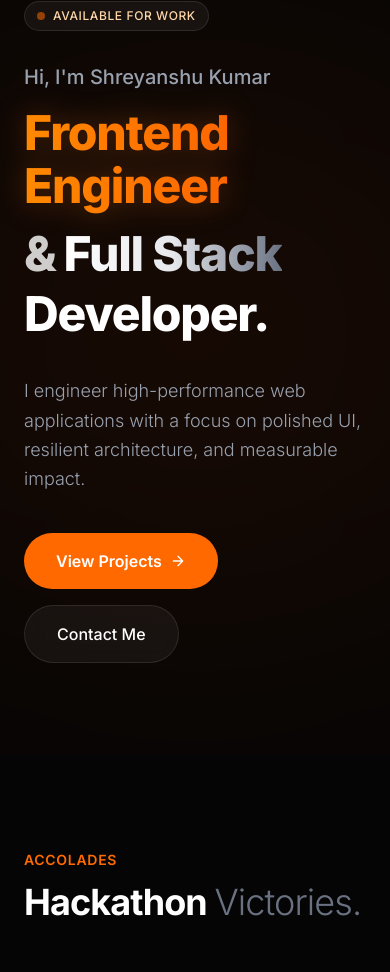
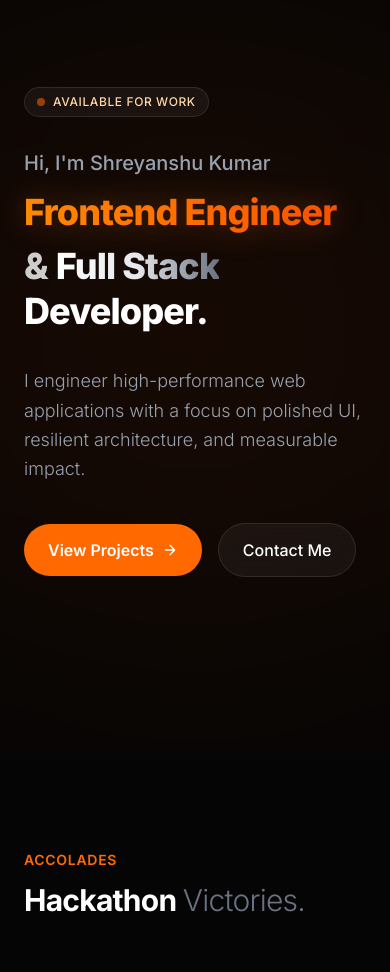
Before and after one commit to Shreyanshu-Gupta/Portfolio, a React (Vite) app: page / in a window 390 px wide. Shown: the part 90-1062 px from the top of the page. Built offline with nearby package versions, Linux system fonts and the light colour scheme.

Commit message:
fix the responsiveness for mobile view

```diff
--- a/src/App.jsx
+++ b/src/App.jsx
@@ -16,7 +16,7 @@ gsap.registerPlugin(ScrollTrigger);
 
 function App() {
   return (
-    <div className="bg-[#050505] min-h-screen font-sans text-gray-200">
+    <div className="bg-[#050505] min-h-screen font-sans text-gray-200 overflow-x-hidden w-full max-w-[100vw]">
       <Navbar />
       <LandingHero />
       <Achievements />
--- a/src/components/About.jsx
+++ b/src/components/About.jsx
@@ -16,7 +16,7 @@ export default function About() {
             </svg>
           </div>
 
-          <h2 className="text-3xl md:text-5xl font-bold text-white mb-8 tracking-tight leading-tight">
+          <h2 className="text-3xl sm:text-4xl md:text-5xl font-bold text-white mb-8 tracking-tight leading-tight">
             Builder mindset. <br className="hidden md:block"/>
             <span className="text-gray-500 font-normal">Problem-solving focus.</span>
           </h2>
--- a/src/components/Achievements.jsx
+++ b/src/components/Achievements.jsx
@@ -44,7 +44,7 @@ export default function Achievements() {
   };
 
   return (
-    <section id="achievements" className="py-24 relative bg-[#050505] z-10" ref={container}>
+    <section id="achievements" className="py-24 relative bg-[#050505] overflow-hidden z-10" ref={container}>
       <div className="max-w-7xl mx-auto px-6">
 
         <div className="mb-16 md:flex justify-between items-end">
@@ -61,7 +61,7 @@ export default function Achievements() {
               initial={{ opacity: 0, y: 10 }}
               whileInView={{ opacity: 1, y: 0 }}
               viewport={{ once: true, delay: 0.1 }}
-              className="text-4xl md:text-5xl font-bold text-white tracking-tight"
+              className="text-3xl sm:text-4xl md:text-5xl font-bold text-white tracking-tight"
             >
               Hackathon <span className="text-gray-500 font-light">Victories.</span>
             </motion.h3>
--- a/src/components/Education.jsx
+++ b/src/components/Education.jsx
@@ -9,13 +9,13 @@ export default function Education() {
       year: "2023 – 2027"
     },
     {
-      school: "UMS Durgasthan",
+      school: "Darshan Shah College, Katihar",
       degree: "Senior Secondary Education",
       score: "64.4%",
       year: "2022"
     },
     {
-      school: "UMS Durgasthan",
+      school: "UMS",
       degree: "Secondary Education",
       score: "84.4%",
       year: "2020"
@@ -38,7 +38,7 @@ export default function Education() {
             initial={{ opacity: 0, y: 10 }}
             whileInView={{ opacity: 1, y: 0 }}
             viewport={{ once: true, delay: 0.1 }}
-            className="text-4xl md:text-5xl font-bold text-white tracking-tight"
+            className="text-3xl sm:text-4xl md:text-5xl font-bold text-white tracking-tight"
           >
             Education <span className="text-gray-500 font-light">Journey.</span>
           </motion.h3>
--- a/src/components/Experience.jsx
+++ b/src/components/Experience.jsx
@@ -52,7 +52,7 @@ export default function Experience() {
             initial={{ opacity: 0, y: 10 }}
             whileInView={{ opacity: 1, y: 0 }}
             viewport={{ once: true, delay: 0.1 }}
-            className="text-4xl md:text-5xl font-bold text-white tracking-tight"
+            className="text-3xl sm:text-4xl md:text-5xl font-bold text-white tracking-tight"
           >
             Professional <span className="text-gray-500 font-light">Experience.</span>
           </motion.h3>
--- a/src/components/LandingHero.jsx
+++ b/src/components/LandingHero.jsx
@@ -80,7 +80,7 @@ export default function LandingHero() {
           <motion.h1
             initial="hidden"
             animate="visible"
-            className="text-5xl md:text-[4rem] lg:text-[4.5rem] font-extrabold tracking-tight leading-[1.1]"
+            className="text-4xl sm:text-5xl md:text-[4rem] lg:text-[4.5rem] font-extrabold tracking-tight leading-[1.1]"
           >
             <motion.div variants={fadeUp} custom={0} className="text-gray-400 font-medium text-xl md:text-2xl mb-4 tracking-normal">
               Hi, I'm Shreyanshu Kumar
@@ -115,14 +115,14 @@ export default function LandingHero() {
           >
             <a
               href="#projects"
-              className="group inline-flex items-center justify-center gap-2 px-8 py-4 rounded-full bg-orange-500 text-white font-semibold hover:bg-orange-400 hover:shadow-[0_0_20px_rgba(249,115,22,0.4)] hover:-translate-y-1 transition-all duration-300"
+              className="group inline-flex items-center justify-center gap-2 px-6 sm:px-8 py-3.5 sm:py-4 rounded-full bg-orange-500 text-white font-semibold hover:bg-orange-400 hover:shadow-[0_0_20px_rgba(249,115,22,0.4)] hover:-translate-y-1 transition-all duration-300"
             >
               View Projects
               <svg className="group-hover:translate-x-1 transition-transform" width="16" height="16" viewBox="0 0 24 24" fill="none" stroke="currentColor" strokeWidth="2" strokeLinecap="round" strokeLinejoin="round"><path d="M5 12h14M12 5l7 7-7 7"/></svg>
             </a>
             <a
               href="#contact"
-              className="inline-flex items-center justify-center px-8 py-4 rounded-full glass text-white font-medium hover:bg-orange-500/10 hover:border-orange-500/40 hover:-translate-y-1 transition-all duration-300"
+              className="inline-flex items-center justify-center px-6 sm:px-8 py-3.5 sm:py-4 rounded-full glass text-white font-medium hover:bg-orange-500/10 hover:border-orange-500/40 hover:-translate-y-1 transition-all duration-300"
             >
               Contact Me
             </a>
--- a/src/components/Projects.jsx
+++ b/src/components/Projects.jsx
@@ -23,7 +23,7 @@ export default function Projects() {
               initial={{ opacity: 0, y: 10 }}
               whileInView={{ opacity: 1, y: 0 }}
               viewport={{ once: true, delay: 0.1 }}
-              className="text-4xl md:text-5xl font-bold text-white tracking-tight"
+              className="text-3xl sm:text-4xl md:text-5xl font-bold text-white tracking-tight"
             >
               Projects that drive <span className="text-gray-500 font-light">impact.</span>
             </motion.h3>
@@ -89,7 +89,7 @@ export default function Projects() {
                   <div className="text-sm text-white font-medium">{project.impact}</div>
                 </div>
 
-                <div className="flex items-center gap-6">
+                <div className="flex flex-wrap items-center gap-4 sm:gap-6">
                   <a href={project.live} target="_blank" rel="noreferrer" className="inline-flex items-center gap-2 text-white font-medium group/link border-b border-orange-500/30 pb-0.5 hover:border-orange-500 hover:text-orange-400 transition-colors">
                     <span className="text-sm">Live Preview</span>
                     <svg className="w-4 h-4 transform group-hover/link:translate-x-1 transition-transform" fill="none" viewBox="0 0 24 24" stroke="currentColor">
--- a/src/components/Skills.jsx
+++ b/src/components/Skills.jsx
@@ -36,7 +36,7 @@ export default function Skills() {
             initial={{ opacity: 0, y: 10 }}
             whileInView={{ opacity: 1, y: 0 }}
             viewport={{ once: true, delay: 0.1 }}
-            className="text-4xl md:text-5xl font-bold text-white tracking-tight"
+            className="text-3xl sm:text-4xl md:text-5xl font-bold text-white tracking-tight"
           >
             Technical <span className="text-gray-500 font-light">Arsenal.</span>
           </motion.h3>
```
